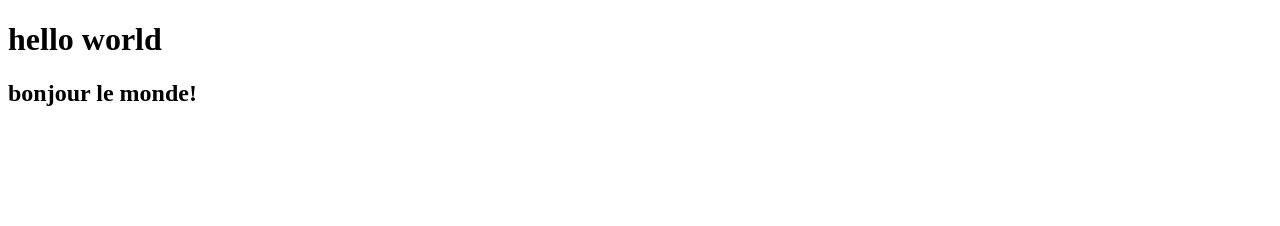
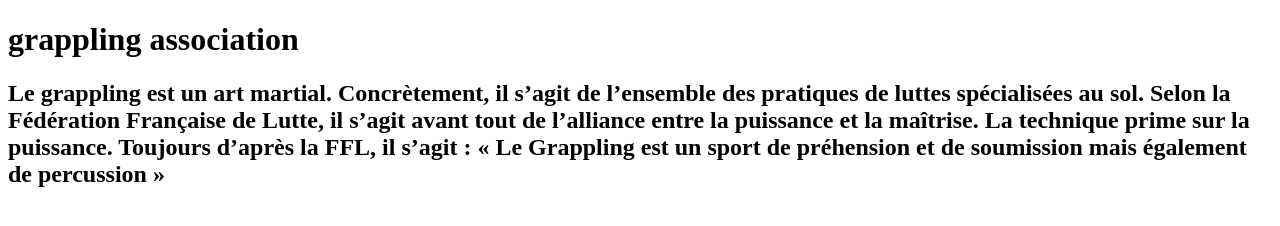
Before and after one commit to rayane-coding/controle-test, a plain HTML site: page index.html in a window 1280 px wide. Drawn offline with Linux system fonts and the light colour scheme.

Commit message:
changement de header et ajout de div pour définition

```diff
--- a/index.html
+++ b/index.html
@@ -3,11 +3,24 @@
     <head>
         <meta charset="utf-8">
         <meta name="viewport" content="width=device-width, initial-scale=1.0">
-        <title>Document</title>
+        <title>grappling association</title>
     </head>
     <body>
-        <h1>hello world</h1>
-        <h2>bonjour le monde!</h2>
+        <main>
+            <header>
+            <h1>grappling association</h1>
+            </header>
+            <div class="definition">
+                <h2>Le grappling est un art martial. Concrètement, il s’agit de l’ensemble des pratiques de luttes spécialisées au sol.
+                    Selon la Fédération Française de Lutte, il s’agit avant tout de l’alliance entre la puissance et la maîtrise. La technique prime sur la puissance.
+                     Toujours d’après la FFL, il s’agit : « Le Grappling est un sport de préhension et de soumission mais également de percussion »</h2>
+            </div>
+        </main>
+        <aside>
 
+        </aside>
+        <footer>
+
+        </footer>
     </body>
 </html>
```
